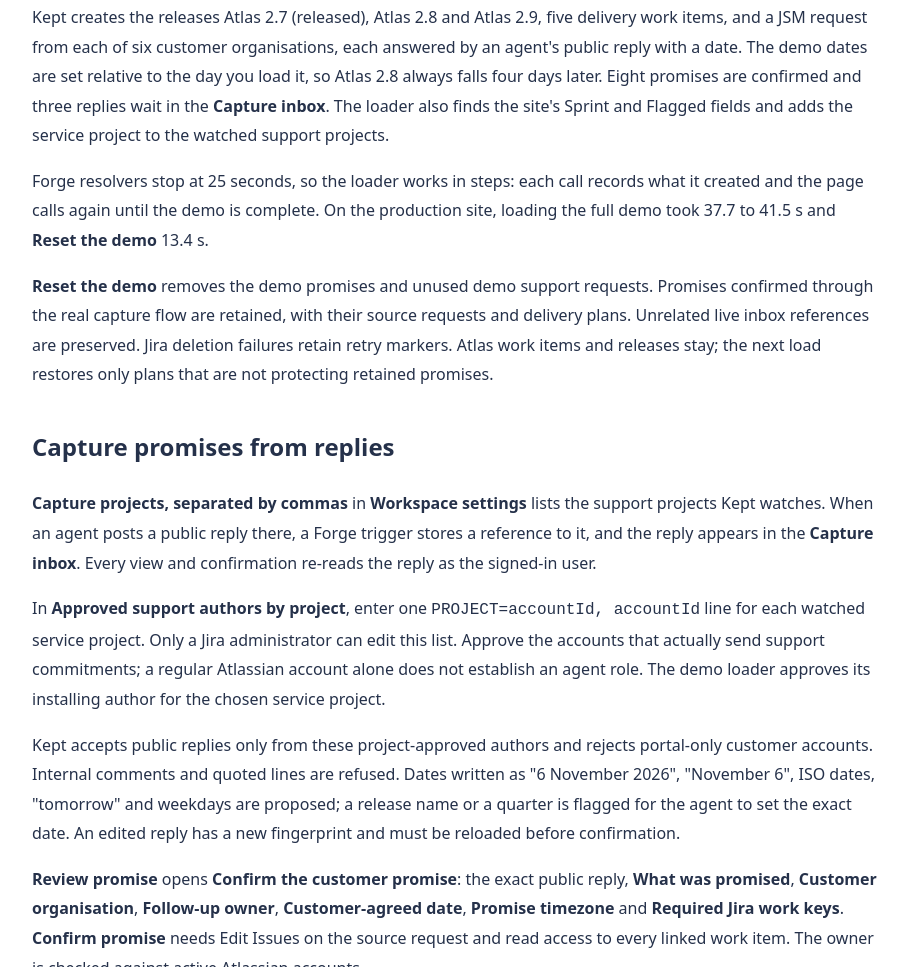
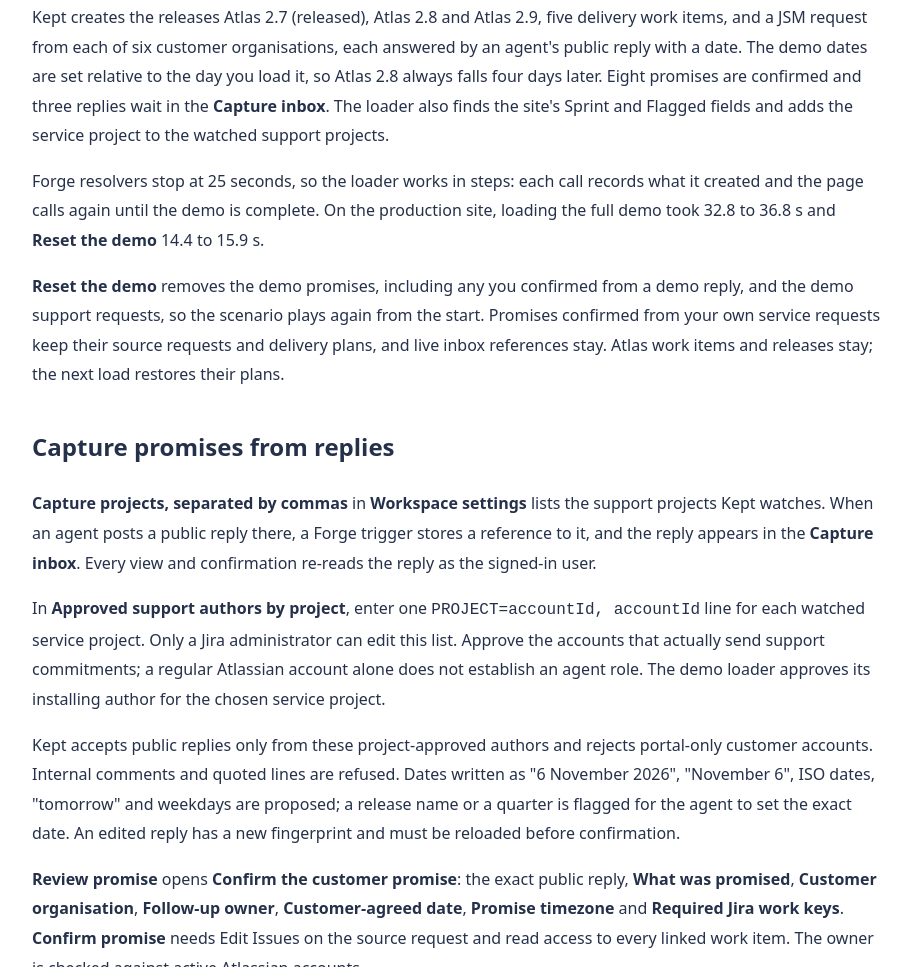
Before and after one commit to Marc-Dvci/kept, a plain HTML site: page setup.html in a window 1280 px wide. Shown: the part 746-1713 px from the top of the page, without its empty margins (183-1094 px from the left). Drawn offline with Linux system fonts and the light colour scheme.

Commit message:
Publish the promise replay

```diff
--- a/setup.html
+++ b/setup.html
@@ -5,8 +5,8 @@
 <p>In <strong>Workspace settings</strong>, under <strong>Load the demo</strong>:</p>
 <ol><li>Choose the software project as <strong>Delivery work project</strong>.</li><li>Choose the service project as <strong>Support project (Jira Service Management)</strong>.</li><li>Click <strong>Load the demo</strong>.</li></ol>
 <p>Kept creates the releases Atlas 2.7 (released), Atlas 2.8 and Atlas 2.9, five delivery work items, and a JSM request from each of six customer organisations, each answered by an agent&#39;s public reply with a date. The demo dates are set relative to the day you load it, so Atlas 2.8 always falls four days later. Eight promises are confirmed and three replies wait in the <strong>Capture inbox</strong>. The loader also finds the site&#39;s Sprint and Flagged fields and adds the service project to the watched support projects.</p>
-<p>Forge resolvers stop at 25 seconds, so the loader works in steps: each call records what it created and the page calls again until the demo is complete. On the production site, loading the full demo took 37.7 to 41.5 s and <strong>Reset the demo</strong> 13.4 s.</p>
-<p><strong>Reset the demo</strong> removes the demo promises and unused demo support requests. Promises confirmed through the real capture flow are retained, with their source requests and delivery plans. Unrelated live inbox references are preserved. Jira deletion failures retain retry markers. Atlas work items and releases stay; the next load restores only plans that are not protecting retained promises.</p>
+<p>Forge resolvers stop at 25 seconds, so the loader works in steps: each call records what it created and the page calls again until the demo is complete. On the production site, loading the full demo took 32.8 to 36.8 s and <strong>Reset the demo</strong> 14.4 to 15.9 s.</p>
+<p><strong>Reset the demo</strong> removes the demo promises, including any you confirmed from a demo reply, and the demo support requests, so the scenario plays again from the start. Promises confirmed from your own service requests keep their source requests and delivery plans, and live inbox references stay. Atlas work items and releases stay; the next load restores their plans.</p>
 <h2>Capture promises from replies</h2>
 <p><strong>Capture projects, separated by commas</strong> in <strong>Workspace settings</strong> lists the support projects Kept watches. When an agent posts a public reply there, a Forge trigger stores a reference to it, and the reply appears in the <strong>Capture inbox</strong>. Every view and confirmation re-reads the reply as the signed-in user.</p>
 <p>In <strong>Approved support authors by project</strong>, enter one <code>PROJECT=accountId, accountId</code> line for each watched service project. Only a Jira administrator can edit this list. Approve the accounts that actually send support commitments; a regular Atlassian account alone does not establish an agent role. The demo loader approves its installing author for the chosen service project.</p>
```
